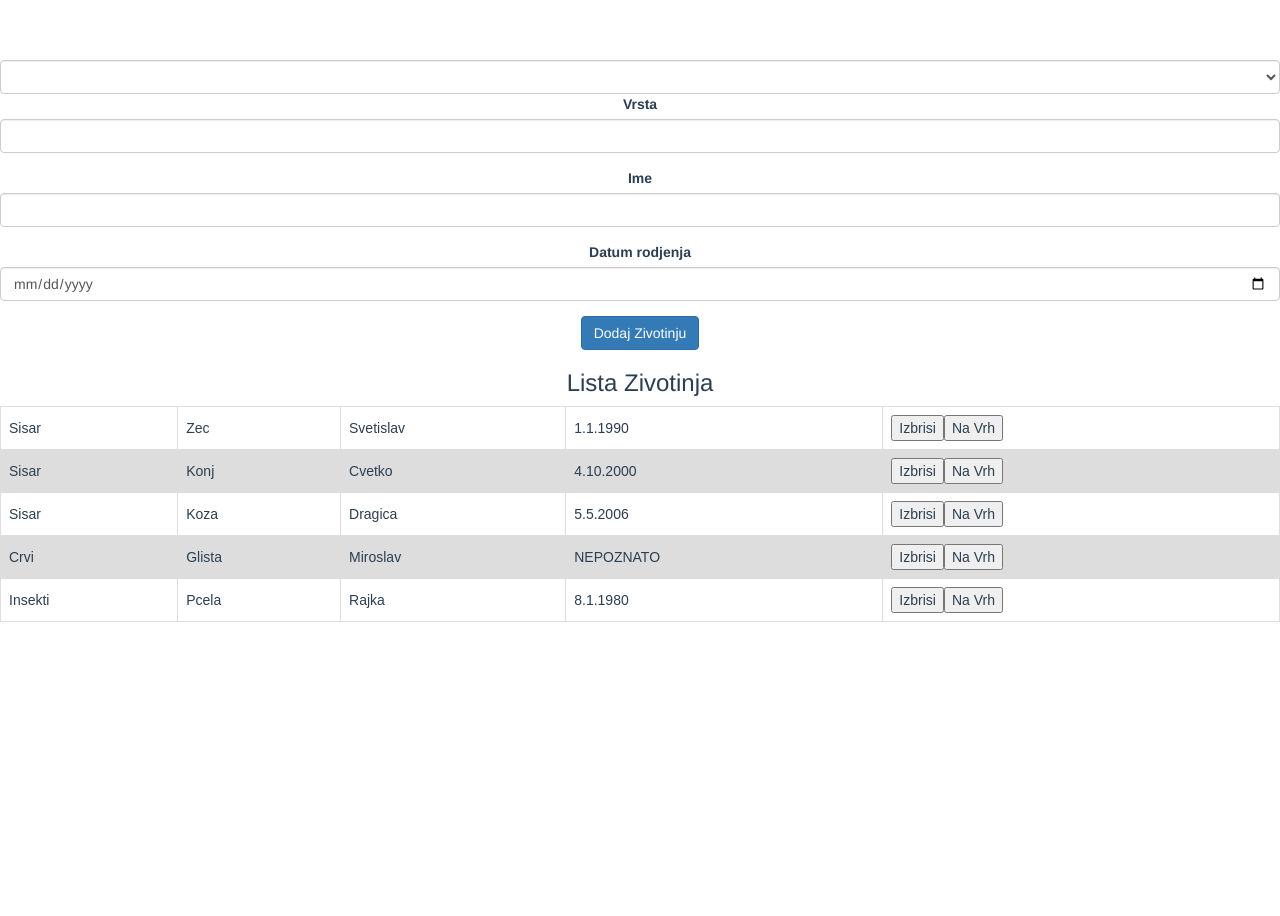
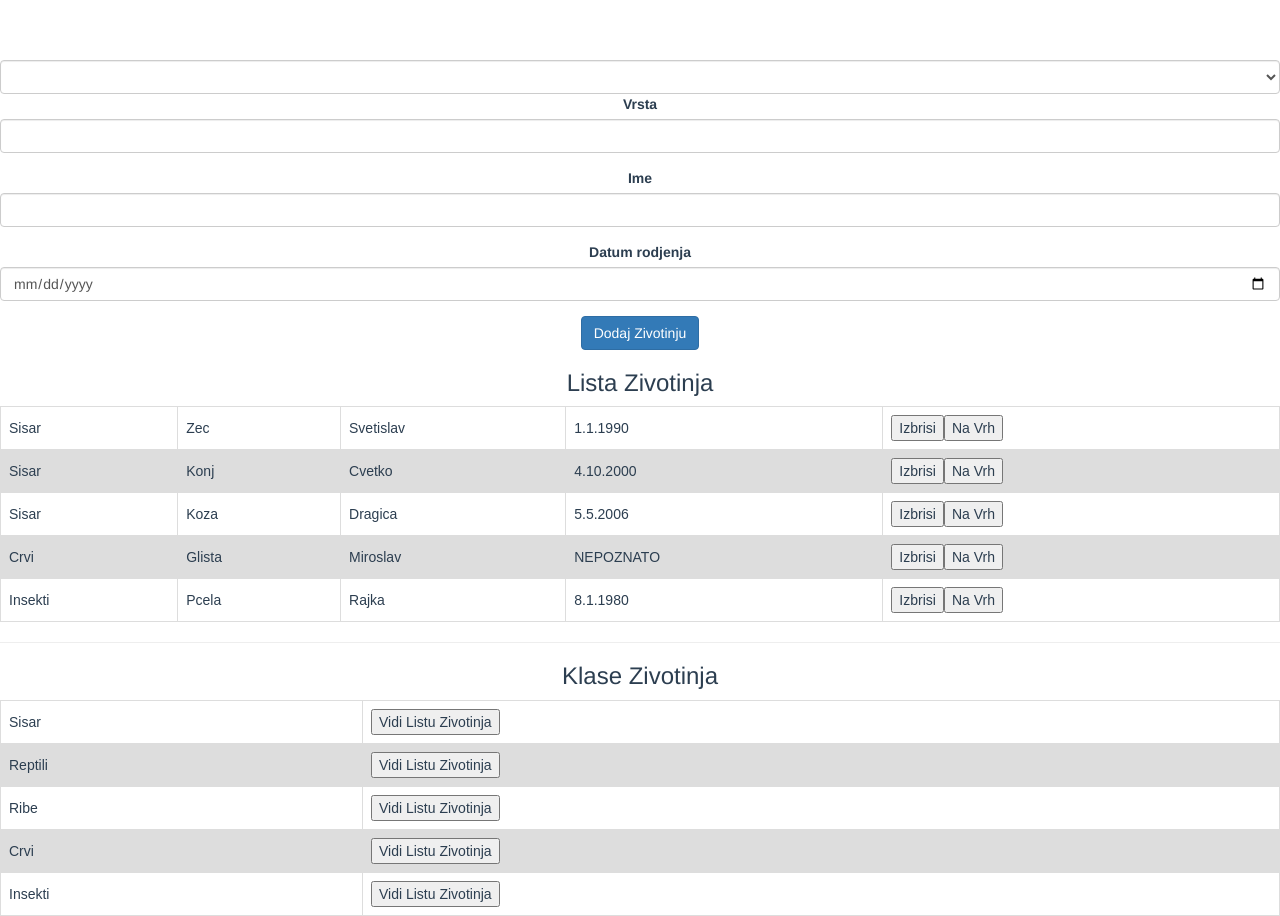
Before and after one commit to voxOO/zoo_VUEJS, a Vue app: page / in a window 1280 px wide. Before the commit the page ends 800 px from the top, so only its background shows below. Built offline with nearby package versions, Linux system fonts and the light colour scheme.

Commit message:
alert klasu zivotinja

```diff
--- a/src/components/zooapp.vue
+++ b/src/components/zooapp.vue
@@ -38,6 +38,18 @@
                     </td>
             </tr>
         </table>
+        <hr>
+        <h3>Klase Zivotinja</h3>
+        <table>
+            <tr v-for="(klasa, index) in klase" :key="index">
+                <td>
+                    {{ klasa }}
+                </td>
+                <td>
+                    <button @click="prikaziListuZivotinja(klasa)">Vidi Listu Zivotinja</button>
+                </td>
+            </tr>
+        </table>
     </div>
 </template>
 
@@ -57,6 +69,9 @@ export default {
                 {klasa:'Sisar', vrsta:'Koza' , ime:'Dragica' , datum_rodjenja: '5.5.2006'},
                 {klasa:'Crvi', vrsta:'Glista' , ime:'Miroslav' , datum_rodjenja: ''},
                 {klasa:'Insekti',vrsta:'Pcela' , ime:'Rajka' , datum_rodjenja: '8.1.1980'},
+            ],
+            klase: [
+                'Sisar','Reptili','Ribe','Crvi','Insekti'
             ]
         }
     },
@@ -78,6 +93,12 @@ export default {
                 ime: '',
                 datum_rodjenja: ''
             }
+        },
+        prikaziListuZivotinja (klasa) {
+
+            let imenaZivotinja = this.spisak_zivotinja.filter( zivotinja => zivotinja.klasa=== klasa)
+            .map(zivotinja=>zivotinja.ime)
+           alert(imenaZivotinja);
         }
     }
 }
```
